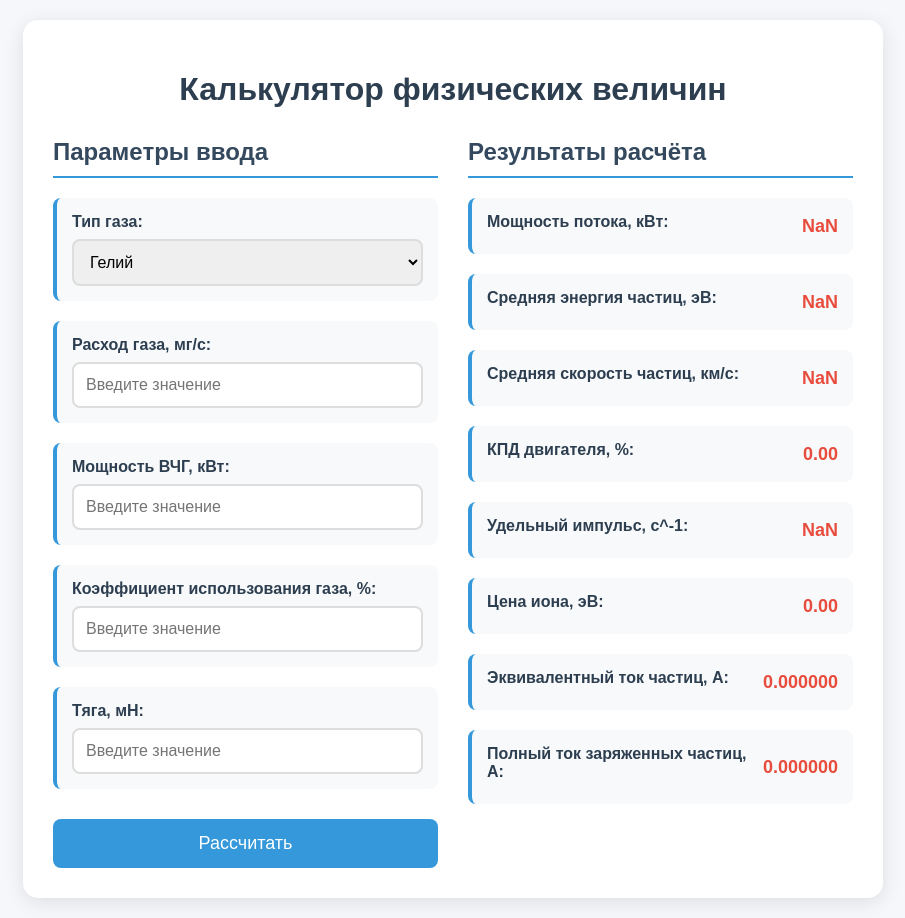
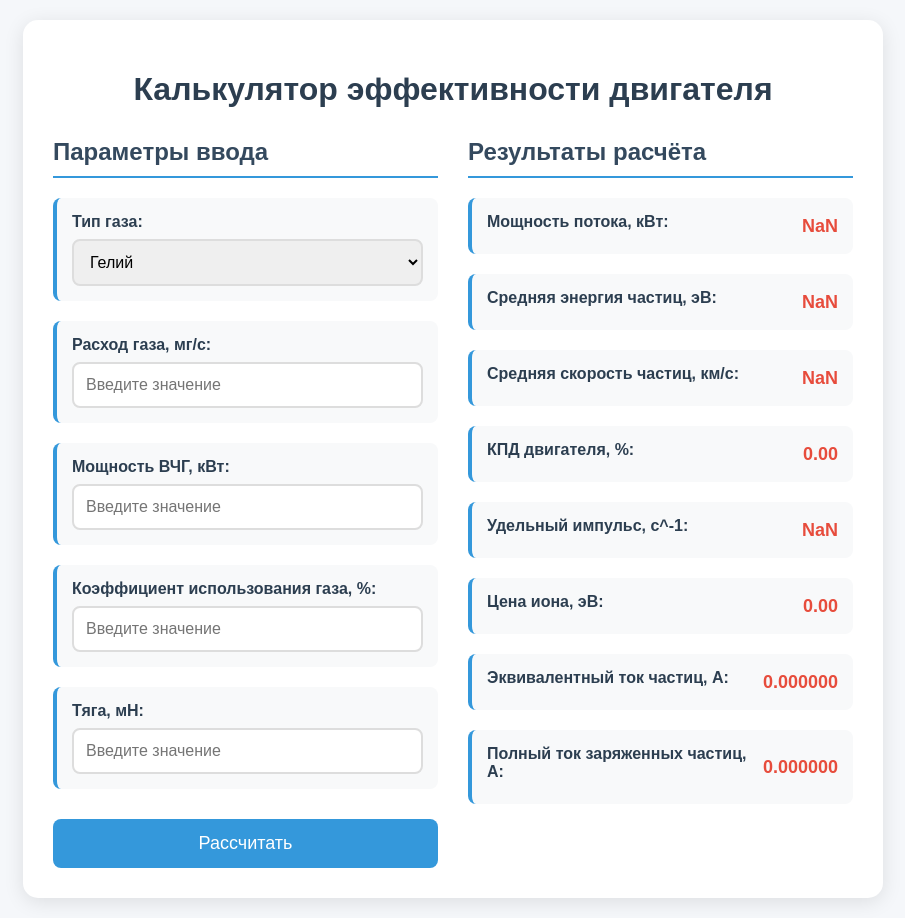
Before and after one commit to bprd/thruster-efficiency, a plain HTML site: page index.html in a window 1280 px wide. Shown: the whole page, without its empty margins (187-1092 px from the left). Drawn offline with Linux system fonts and the light colour scheme.

Commit message:
Update index.html

```diff
--- a/index.html
+++ b/index.html
@@ -3,12 +3,12 @@
 <head>
     <meta charset="UTF-8">
     <meta name="viewport" content="width=device-width, initial-scale=1.0">
-    <title>Калькулятор физических величин</title>
+    <title>Калькулятор эффективности двигателя</title>
     <link rel="stylesheet" href="style.css">
 </head>
 <body>
     <div class="container">
-        <h1>Калькулятор физических величин</h1>
+        <h1>Калькулятор эффективности двигателя</h1>
 
         <div class="calculator">
             <div class="input-section">
```
